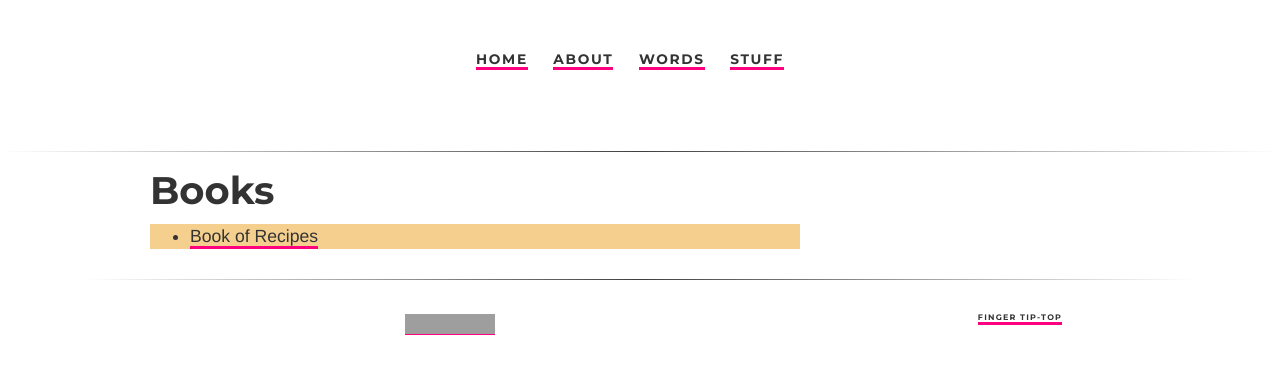
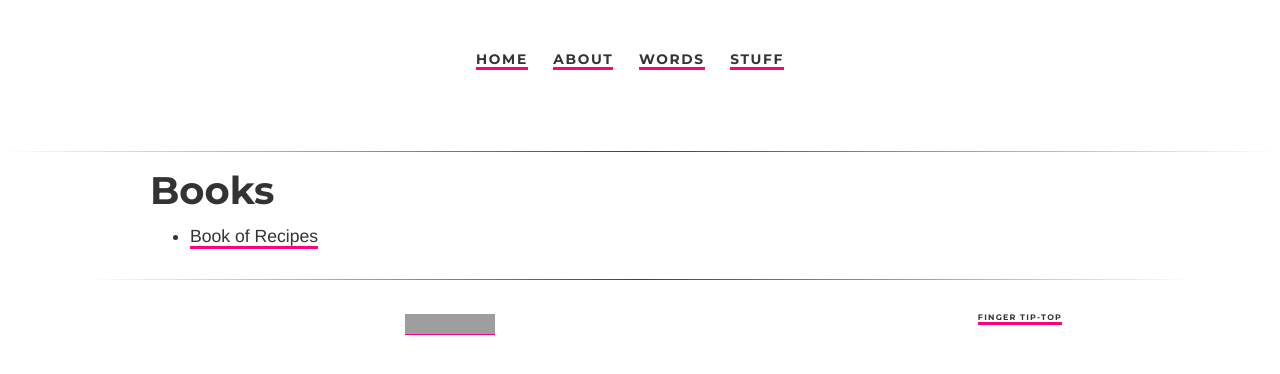
Before and after one commit to ariesti/ariesti.github.io, a Jekyll site: the page built from books/index.html, in a window 1280 px wide. Shown: the top 374 px of the page. Built offline with Jekyll 4.4.1, drawn with Linux system fonts in a browser that asks for light colours; grey boxes are pictures that could not be loaded.

Commit message:
Update main.css

```diff
--- a/css/main.css
+++ b/css/main.css
@@ -106,7 +106,7 @@ body {
 
 .content {
   	width: 650px;                 /* Add this */
-  	background-color: #F5CF8E;
+  	background-color: #ffffff;
 }
 /* Text level semantics */
 
```
